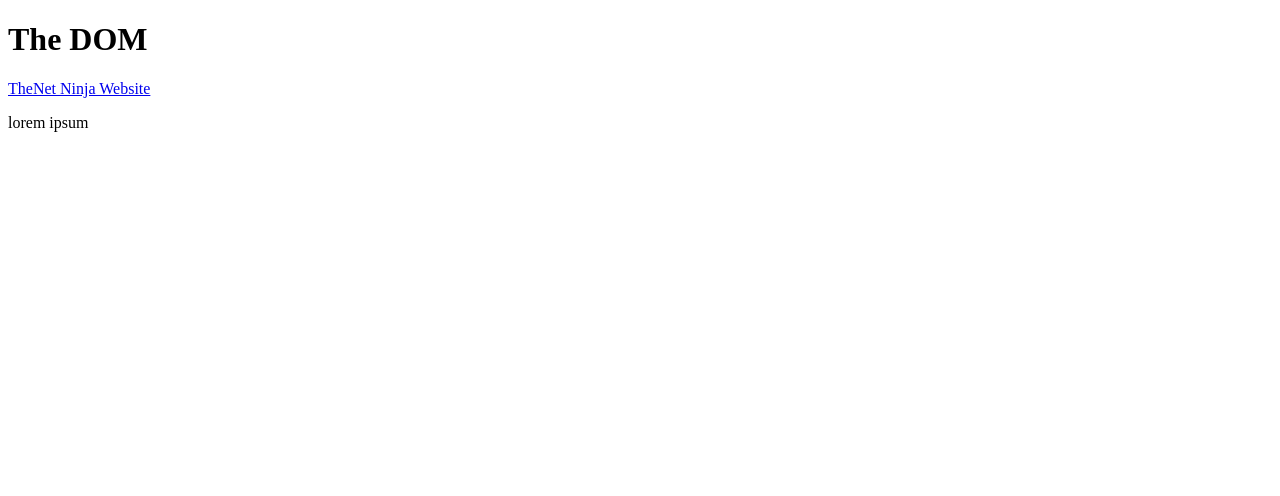
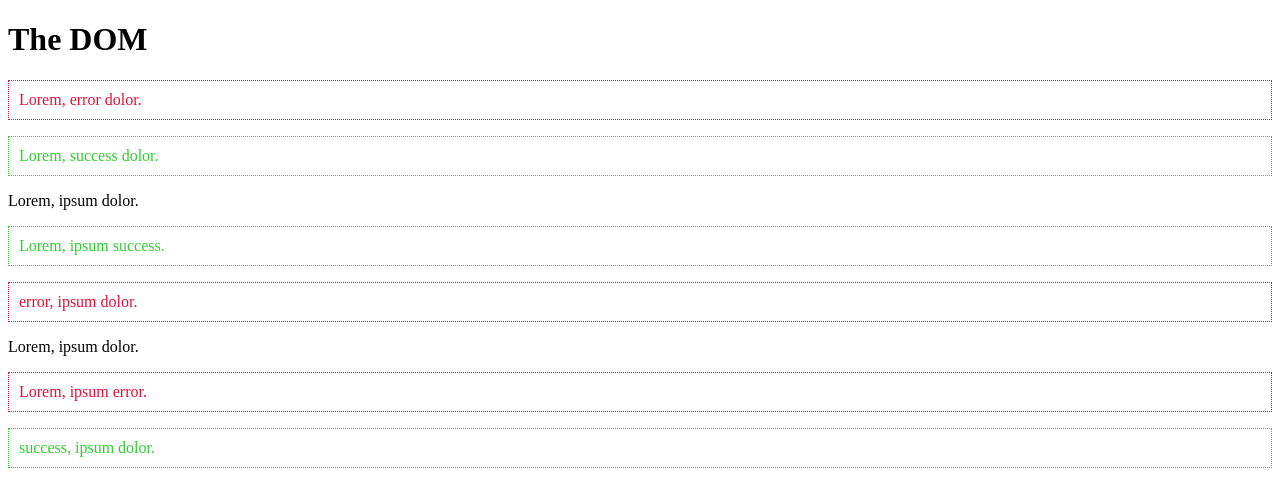
Before and after one commit to marinah3/modern-javascript, a plain HTML site: page chapter 6/index.html in a window 1280 px wide. Drawn offline with Linux system fonts and the light colour scheme.

Commit message:
charpter6

```diff
--- a/chapter 6/index.html
+++ b/chapter 6/index.html
@@ -3,12 +3,21 @@
 <head>
     <meta charset="UTF-8">
     <meta name="viewport" content="width=device-width, initial-scale=1.0">
-    <title>Document</title>
+    <meta http-equiv="X-UA-Compatible" content="ie=edge">
+    <link rel="stylesheet" href="style.css">
+    <title>Javascript</title>
 </head>
 <body>
-    <h1>The DOM</h1>
-<a href="https://www.google.com">link to somewhere cool...</a>
-<p class="error">lorem ipsum</p>
+    <h1 class="title">The DOM</h1>
+
+<p>Lorem, error dolor.</p>
+<p>Lorem, success dolor.</p>
+<p>Lorem, ipsum dolor.</p>
+<p>Lorem, ipsum success.</p>
+<p>error, ipsum dolor.</p>
+<p>Lorem, ipsum dolor.</p>
+<p>Lorem, ipsum error.</p>
+<p>success, ipsum dolor.</p>
 <script src="./ssandbox.js"></script>
 </body>
 </html>
--- a/chapter 6/ssandbox.js
+++ b/chapter 6/ssandbox.js
@@ -42,10 +42,43 @@
 //});
 
 // Get an update attribute of html element
-const link = document.querySelector('a');
-console.log(link.getAttribute('href'));
-link.setAttribute('href', 'http://www.thenetninja.co.uk');
-link.innerText = 'TheNet Ninja Website'
-const mssg = document.querySelector('p');
-console.log(mssg.getAttribute('class'));
-mssg.setAttribute('class', 'success');
+// const link = document.querySelector('a');
+// console.log(link.getAttribute('href'));
+// link.setAttribute('href', 'http://www.thenetninja.co.uk');
+// link.innerText = 'TheNet Ninja Website'
+// const mssg = document.querySelector('p');
+// console.log(mssg.getAttribute('class'));
+// mssg.setAttribute('class', 'success');
+// mssg.setAttribute('style', 'color: green;')
+
+// How to change style  attribute
+//  const title = document.querySelector('h1');
+//  //title.setAttribute('style', 'margin: 50px');
+// console.log(title.style);
+// console.log(title.style.color);
+// //example.
+// title.style.margin = '50px';
+// title.style.color = 'crimson';
+// title.style.fontSize = '60px'
+// title.style.margin = '';
+
+// How to add or remove other classes
+// const content = document.querySelector('p');
+// console.log(content.classList);
+// content.classList.add('error');
+// content.classList.remove('error');
+// content.classList.add('sucess');
+
+const paras = document.querySelectorAll('p');
+paras.forEach(p => {
+    if(p.textContent.includes('error')){
+        p.classList.add('error');
+    }
+    if(p.innerText.includes('success')){
+        p.classList.add('success');
+    }
+});
+
+const title = document.querySelector('.title');
+title.classList.toggle('test');
+title.classList.toggle('test');
--- /dev/null
+++ b/chapter 6/style.css
@@ -0,0 +1,10 @@
+.error{
+    padding: 10px;
+    color: crimson;
+    border: 1px dotted crimson;
+}
+.success{
+    padding: 10px;
+    color: limegreen;
+    border: 1px dotted limegreen;
+}
```
